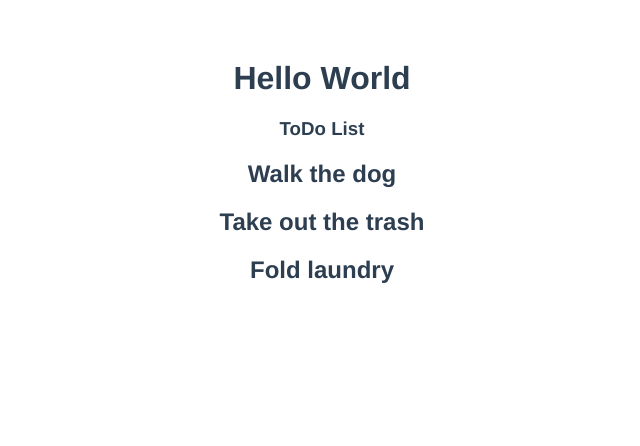
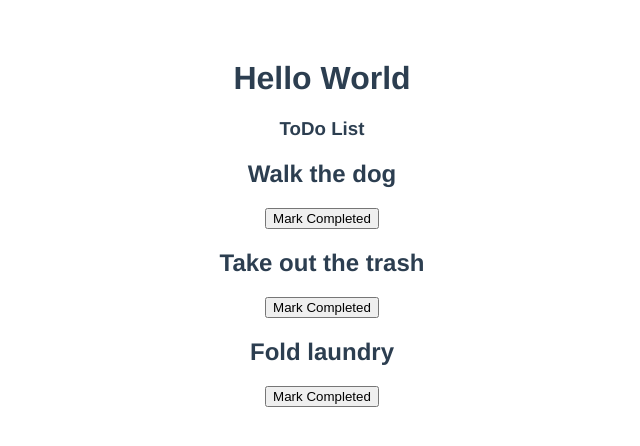
Before and after one commit to BShoop33/VueChapter2-ToDo, a Vue app: page / in a window 1280 px wide. Shown: the top 446 px of the page, without its empty margins (318-958 px from the left). Built offline with nearby package versions, Linux system fonts and the light colour scheme.

Commit message:
emitting events completed

```diff
--- a/src/components/ToDoItem.vue
+++ b/src/components/ToDoItem.vue
@@ -2,12 +2,19 @@
   <div>
     <!-- <h2>I'm a todo item</h2> -->
     <h2>{{ todo.name }}</h2>
+    <button @click="handleClick">Mark Completed</button>
   </div>
 </template>
 
 <script>
 export default {
   props: ["todo"],
+
+  methods: {
+    handleClick() {
+      this.$emit("status-change", this.todo);
+    },
+  },
 };
 </script>
 
--- a/src/components/ToDoList.vue
+++ b/src/components/ToDoList.vue
@@ -2,7 +2,7 @@
   <div>
     <h3>ToDo List</h3>
     <div v-for="item in todos" :key="item.id">
-      <ToDoItem :todo="item" />
+      <ToDoItem :todo="item" @status-change="handleStatusChange" />
     </div>
   </div>
 </template>
@@ -13,6 +13,11 @@ import ToDoItem from "./ToDoItem.vue";
 
 export default {
   components: { ToDoItem },
+  methods: {
+    handleStatusChange(item) {
+      item.complete = !item.complete;
+    },
+  },
   data() {
     return {
       todos: [...todoItems],
```
